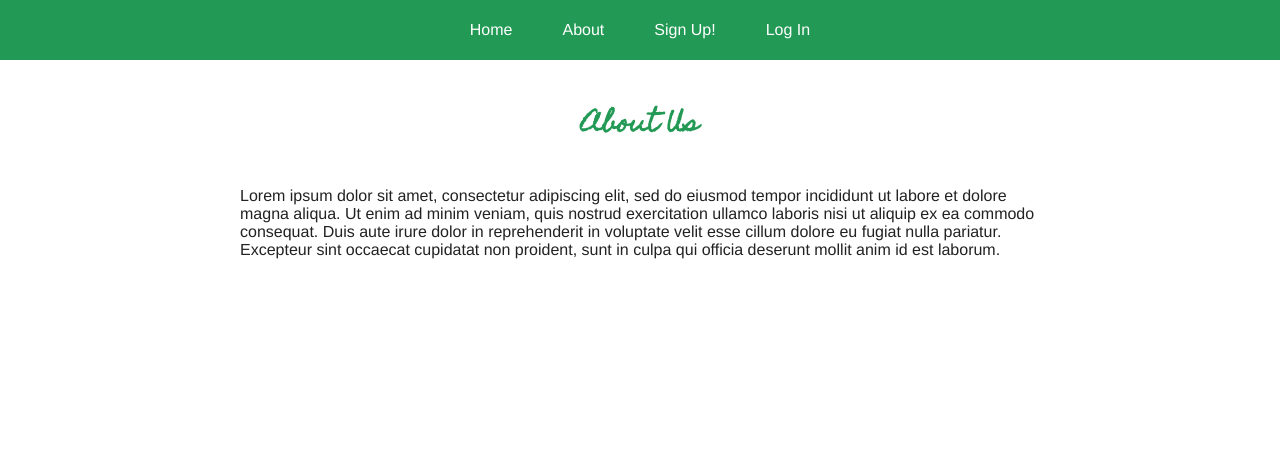
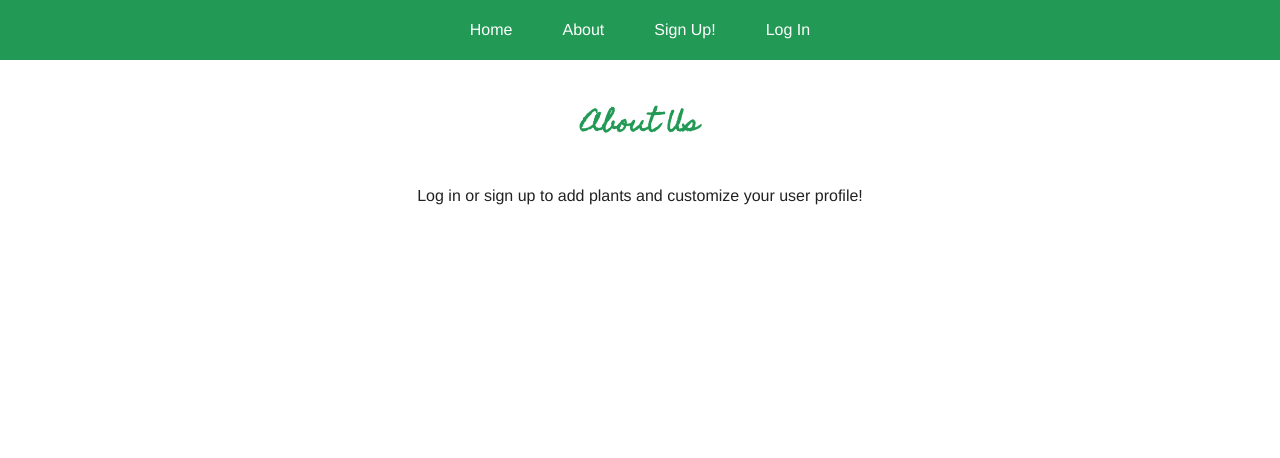
Before and after one commit to sidneyarcidiacono/Homework-4-Databases, a Flask app: page /about in a window 1280 px wide. Shown: the top 458 px of the page. Run offline with Flask 2, Linux system fonts and the light colour scheme; some libraries are stand-ins or nearby versions.

Commit message:
Updated about page

```diff
--- a/templates/about.html
+++ b/templates/about.html
@@ -5,8 +5,8 @@
     <section id="content">
         <h1>About Us</h1>
         <p>
-            Lorem ipsum dolor sit amet, consectetur adipiscing elit, sed do eiusmod tempor incididunt ut labore et dolore magna aliqua. Ut enim ad minim veniam, quis nostrud exercitation ullamco laboris nisi ut aliquip ex ea commodo consequat. Duis aute irure dolor in reprehenderit in voluptate velit esse cillum dolore eu fugiat nulla pariatur. Excepteur sint occaecat cupidatat non proident, sunt in culpa qui officia deserunt mollit anim id est laborum.
-        </p>
+          Log in or sign up to add plants and customize your user profile!
+        </p> </br>
     </section>
 </main>
 
```
